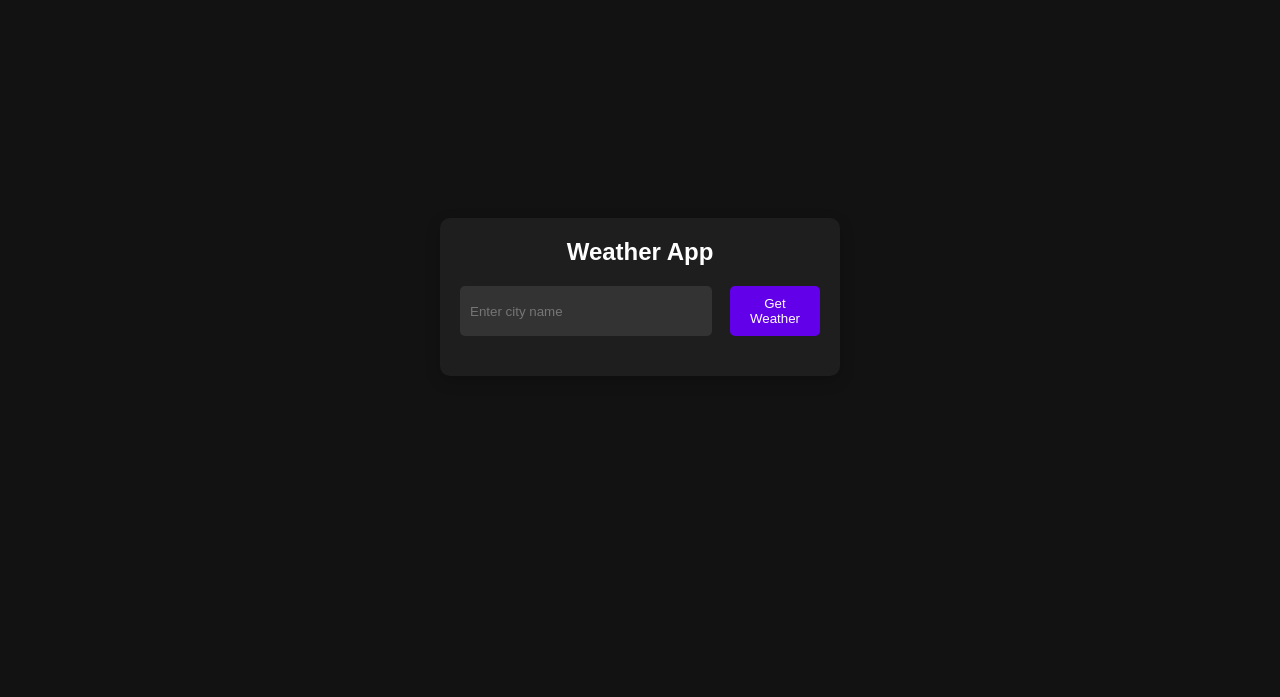
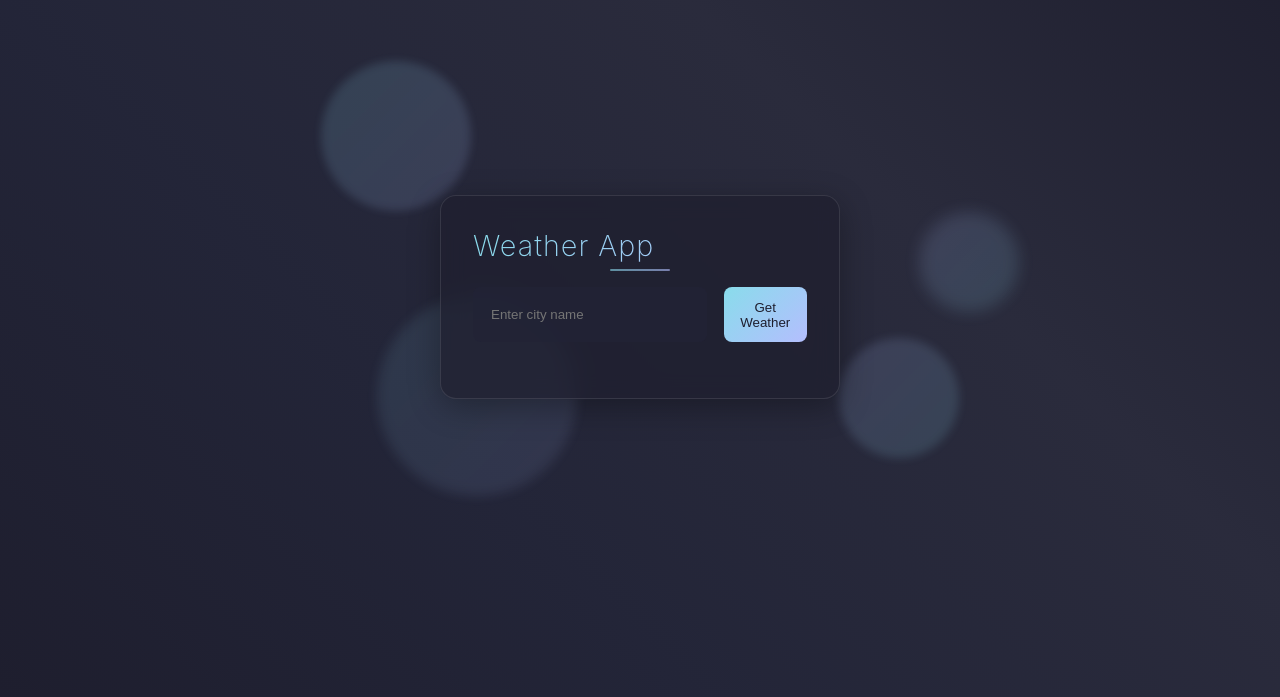
Before and after one commit to lqSky7/jsProjcets, a plain HTML site: page ProjectsInJs/apiHandler/index.html in a window 1280 px wide. Shown: the part 103-800 px from the top of the page. Drawn offline with Linux system fonts and the light colour scheme.

Commit message:
kang css

```diff
--- a/ProjectsInJs/apiHandler/index.html
+++ b/ProjectsInJs/apiHandler/index.html
@@ -7,6 +7,12 @@
     <link rel="stylesheet" href="styles.css" />
   </head>
   <body>
+    <div class="background-shapes">
+      <div class="shape"></div>
+      <div class="shape"></div>
+      <div class="shape"></div>
+      <div class="shape"></div>
+  </div>
     <div class="container">
       <h1>Weather App</h1>
       <div class="input-container">
--- a/ProjectsInJs/apiHandler/script.js
+++ b/ProjectsInJs/apiHandler/script.js
@@ -6,7 +6,7 @@ document.addEventListener("DOMContentLoaded", () => {
     const temperature = document.getElementById("temperature");
     const desctext = document.getElementById("description");
     const errormsg = document.getElementById("error-message");
-    const KEY = "ENTER YOUR KEY";
+    const KEY = "";
 
 // we listen.
 clickbutton.addEventListener("click", async() => {
--- a/ProjectsInJs/apiHandler/styles.css
+++ b/ProjectsInJs/apiHandler/styles.css
@@ -1,74 +1,327 @@
-/* styles.css */
+/* Custom properties for the updated color palette */
+:root {
+    --bg-primary: #1e1e2e;
+    --bg-secondary: #232538;
+    --accent-primary: #89dceb;
+    --accent-secondary: #b4befe;
+    --text-primary: #cdd6f4;
+    --text-secondary: #a6adc8;
+    --error-color: #f38ba8;
+  }
+
+  /* Reset and base styles */
   * {
     margin: 0;
     padding: 0;
     box-sizing: border-box;
   }
 
+  /* Custom scrollbar */
+  ::-webkit-scrollbar {
+    width: 8px;
+  }
+
+  ::-webkit-scrollbar-track {
+    background: var(--bg-secondary);
+  }
+
+  ::-webkit-scrollbar-thumb {
+    background: var(--accent-primary);
+    border-radius: 4px;
+  }
+
+  /* Body styles with static gradient background */
   body {
-    font-family: Arial, sans-serif;
-    background-color: #121212;
-    color: #FFFFFF;
+    font-family: 'Inter', Arial, sans-serif;
+    background: linear-gradient(
+      45deg,
+      var(--bg-primary),
+      var(--bg-secondary),
+      #2a2b3c,
+      #1e1e2e
+    );
+    color: var(--text-primary);
     display: flex;
     justify-content: center;
     align-items: center;
-    height: 100vh;
+    min-height: 100vh;
+    overflow-x: hidden;
+    position: relative;
   }
 
-.container {
-    background-color: #1E1E1E;
-    padding: 20px;
-    border-radius: 10px;
-    width: 400px;
-    box-shadow: 0 5px 15px rgba(0, 0, 0, 0.2);
-    text-align: center;
+  /* Background decorative elements */
+  .background-shapes {
+    position: absolute;
+    top: 0;
+    left: 0;
+    width: 100%;
+    height: 100%;
+    pointer-events: none;
+    z-index: 0;
   }
 
-h1 {
-    margin-bottom: 20px;
-    font-size: 24px;
+  .shape {
+    position: absolute;
+    border-radius: 50%;
+    background: linear-gradient(135deg, var(--accent-primary), var(--accent-secondary));
+    opacity: 0.15;
+    animation: float 20s linear infinite;
   }
 
+  .shape:nth-child(1) {
+    width: 150px;
+    height: 150px;
+    top: 20%;
+    left: 25%;
+    animation-delay: -2s;
+    filter: blur(4px);
+  }
+
+  .shape:nth-child(2) {
+    width: 100px;
+    height: 100px;
+    top: 40%;
+    right: 20%;
+    animation-delay: -5s;
+    filter: blur(8px);
+    background: linear-gradient(135deg, var(--accent-secondary), var(--accent-primary));
+  }
+
+  .shape:nth-child(3) {
+    width: 200px;
+    height: 200px;
+    bottom: 25%;
+    left: 30%;
+    animation-delay: -7s;
+    filter: blur(6px);
+    opacity: 0.1;
+  }
+
+  .shape:nth-child(4) {
+    width: 120px;
+    height: 120px;
+    bottom: 30%;
+    right: 25%;
+    animation-delay: -3s;
+    filter: blur(5px);
+    background: linear-gradient(135deg, var(--accent-secondary), var(--accent-primary));
+  }
+
+  /* Container with glassmorphism effect */
+  .container {
+    background: rgba(30, 30, 46, 0.7);
+    backdrop-filter: blur(12px);
+    -webkit-backdrop-filter: blur(12px);
+    padding: 2rem;
+    border-radius: 16px;
+    width: 400px;
+    box-shadow: 0 8px 32px rgba(0, 0, 0, 0.3);
+    border: 1px solid rgba(255, 255, 255, 0.1);
+    transform: translateY(20px);
+    opacity: 0;
+    animation: slideUp 0.6s ease forwards;
+    position: relative;
+    z-index: 1;
+  }
+
+  /* Heading styles with gradient text and thinner weight */
+  h1 {
+    margin-bottom: 1.5rem;
+    font-size: 1.8rem;
+    font-weight: 200;
+    letter-spacing: 1px;
+    background: linear-gradient(135deg, var(--accent-primary), var(--accent-secondary));
+    -webkit-background-clip: text;
+    -webkit-text-fill-color: transparent;
+    position: relative;
+  }
+
+  h1::after {
+    content: '';
+    position: absolute;
+    bottom: -8px;
+    left: 50%;
+    transform: translateX(-50%);
+    width: 60px;
+    height: 2px;
+    background: linear-gradient(to right, var(--accent-primary), var(--accent-secondary));
+    border-radius: 2px;
+    opacity: 0.6;
+  }
+
+  /* Input container with enhanced spacing */
   .input-container {
     display: flex;
     justify-content: space-between;
-    margin-bottom: 20px;
+    gap: 1rem;
+    margin-bottom: 1.5rem;
   }
 
+  /* Enhanced input field */
   input[type="text"] {
     width: 70%;
-    padding: 10px;
-    background-color: #333333;
-    border: none;
-    border-radius: 5px;
-    color: #FFF;
+    padding: 0.8rem 1rem;
+    background: rgba(34, 36, 54, 0.8);
+    border: 2px solid transparent;
+    border-radius: 8px;
+    color: var(--text-primary);
     outline: none;
+    transition: all 0.3s ease;
   }
 
+  input[type="text"]:focus {
+    border-color: var(--accent-primary);
+    box-shadow: 0 0 0 3px rgba(137, 220, 235, 0.2);
+  }
+
+  /* Button with hover and active states */
   button {
     width: 25%;
-    padding: 10px;
-    background-color: #6200EA;
+    padding: 0.8rem;
+    background: linear-gradient(135deg, var(--accent-primary), var(--accent-secondary));
     border: none;
-    border-radius: 5px;
-    color: #FFF;
+    border-radius: 8px;
+    color: #1e1e2e;
+    font-weight: 500;
     cursor: pointer;
-    transition: background-color 0.3s;
+    transition: all 0.3s ease;
+    position: relative;
+    overflow: hidden;
+  }
+
+  button::before {
+    content: '';
+    position: absolute;
+    top: 0;
+    left: -100%;
+    width: 100%;
+    height: 100%;
+    background: linear-gradient(
+      120deg,
+      transparent,
+      rgba(255, 255, 255, 0.2),
+      transparent
+    );
+    transition: 0.5s;
+  }
+
+  button:hover::before {
+    left: 100%;
   }
 
   button:hover {
-    background-color: #3700B3;
+    transform: translateY(-2px);
+    box-shadow: 0 5px 15px rgba(137, 220, 235, 0.3);
   }
 
-#weather-info {
-    margin-top: 20px;
+  button:active {
+    transform: translateY(0);
   }
 
+  /* Weather info section */
+  #weather-info {
+    margin-top: 1.5rem;
+    padding: 1rem;
+    background: rgba(34, 36, 54, 0.6);
+    border-radius: 8px;
+    transform: scale(0.95);
+    opacity: 0;
+    animation: scaleIn 0.5s ease forwards;
+  }
+
+  /* Error message styling */
+  #error-message {
+    color: var(--error-color);
+    margin-top: 1rem;
+    padding: 0.8rem;
+    border-radius: 8px;
+    background: rgba(243, 139, 168, 0.1);
+    transform: translateY(-10px);
+    opacity: 0;
+    animation: slideDown 0.4s ease forwards;
+  }
+
+  /* Hidden state */
   .hidden {
     display: none;
   }
 
-#error-message {
-    color: #FF5722;
-    margin-top: 20px;
+  /* Animations */
+  @keyframes slideUp {
+    to {
+      transform: translateY(0);
+      opacity: 1;
     }
+  }
+
+  @keyframes slideDown {
+    to {
+      transform: translateY(0);
+      opacity: 1;
+    }
+  }
+
+  @keyframes scaleIn {
+    to {
+      transform: scale(1);
+      opacity: 1;
+    }
+  }
+
+  @keyframes float {
+    0% {
+      transform: translate(0, 0);
+    }
+    25% {
+      transform: translate(5px, 10px);
+    }
+    50% {
+      transform: translate(-5px, -5px);
+    }
+    75% {
+      transform: translate(-10px, 5px);
+    }
+    100% {
+      transform: translate(0, 0);
+    }
+  }
+
+  /* Loading state animation */
+  .loading {
+    position: relative;
+  }
+
+  .loading::after {
+    content: '';
+    position: absolute;
+    width: 20px;
+    height: 20px;
+    top: 50%;
+    left: 50%;
+    margin: -10px 0 0 -10px;
+    border: 3px solid rgba(137, 220, 235, 0.3);
+    border-top-color: var(--accent-primary);
+    border-radius: 50%;
+    animation: spin 0.8s linear infinite;
+  }
+
+  @keyframes spin {
+    to { transform: rotate(360deg); }
+  }
+
+  /* Responsive design */
+  @media (max-width: 480px) {
+    .container {
+      width: 90%;
+      margin: 1rem;
+    }
+
+    .input-container {
+      flex-direction: column;
+    }
+
+    input[type="text"],
+    button {
+      width: 100%;
+    }
+  }
```
Lines whose indentation alone changed are shown as unchanged.
